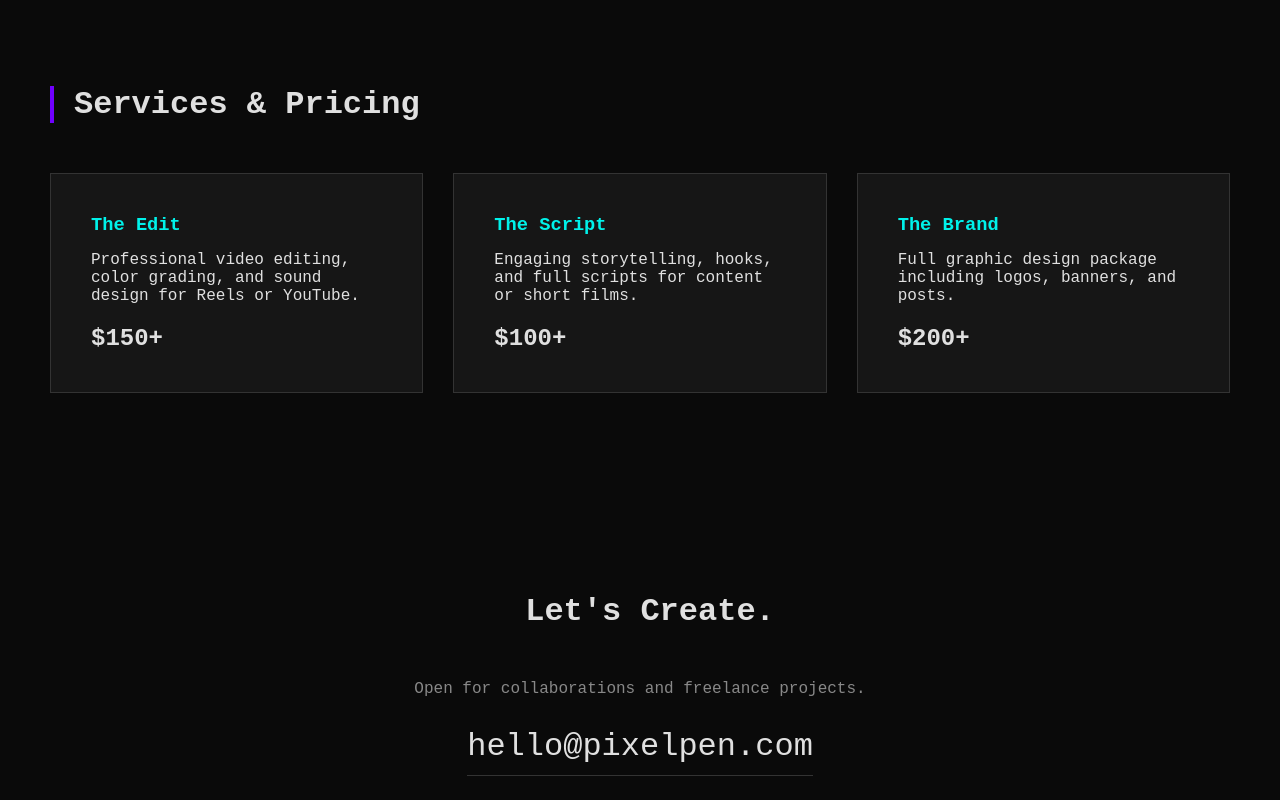
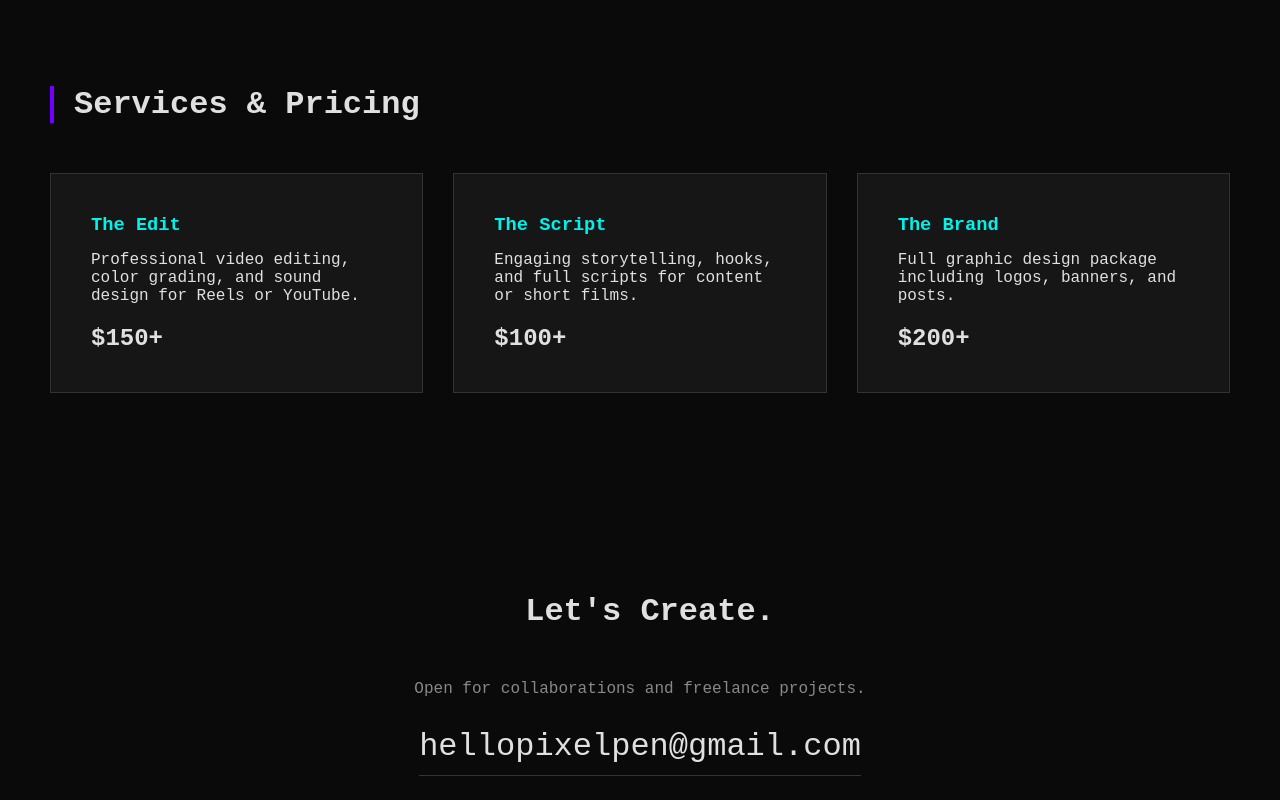
Before and after one commit to pixelpenco/pixelpen_, a plain HTML site: page index.html in a window 1280 px wide. Shown: the part 1790-2590 px from the top of the page. Drawn offline with Linux system fonts and the light colour scheme.

Commit message:
Update index.html

```diff
--- a/index.html
+++ b/index.html
@@ -310,7 +310,7 @@
         <div class="contact-container">
             <h2 class="section-title" style="border:none;">Let's Create.</h2>
             <p style="margin-bottom:30px; color:#888;">Open for collaborations and freelance projects.</p>
-            <a href="mailto:hello@pixelpen.com" class="email-link">hello@pixelpen.com</a>
+            <a href="mailto:hellopixelpen@gmail.com" class="email-link">hellopixelpen@gmail.com</a>
         </div>
     </section>
 
```
